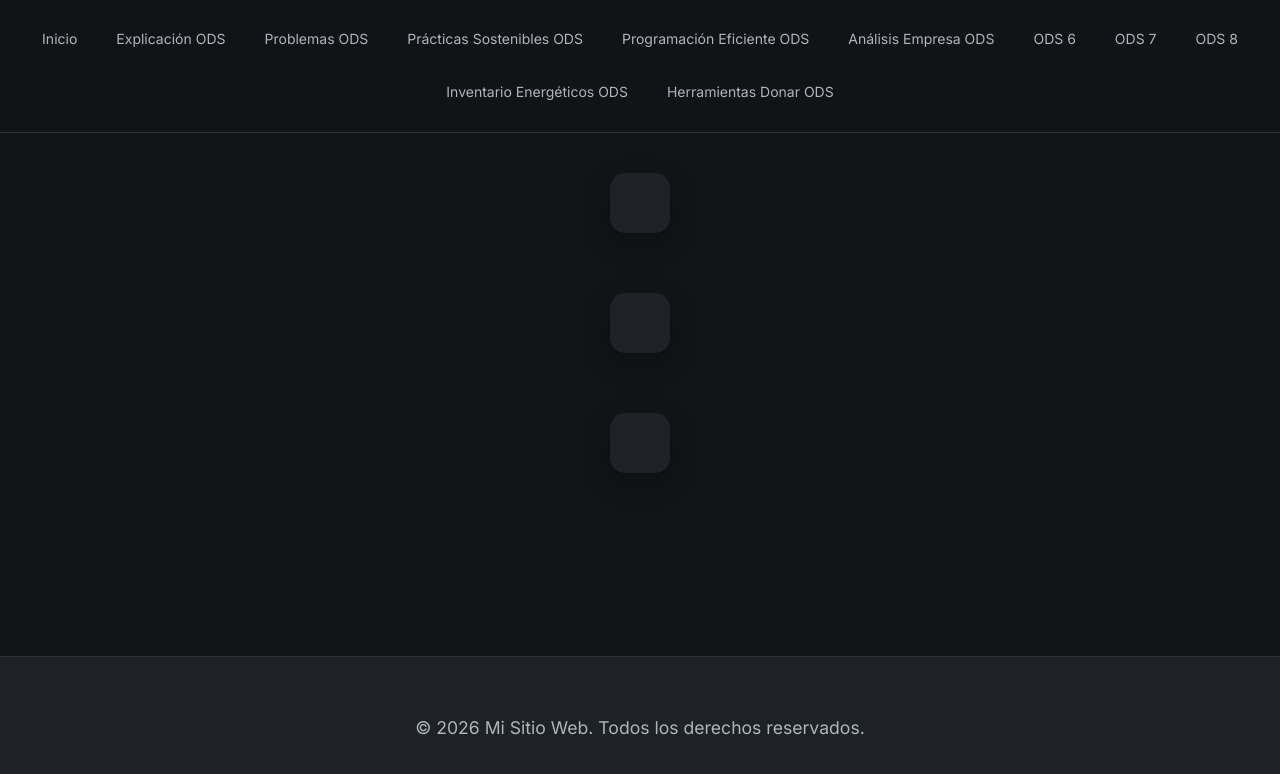
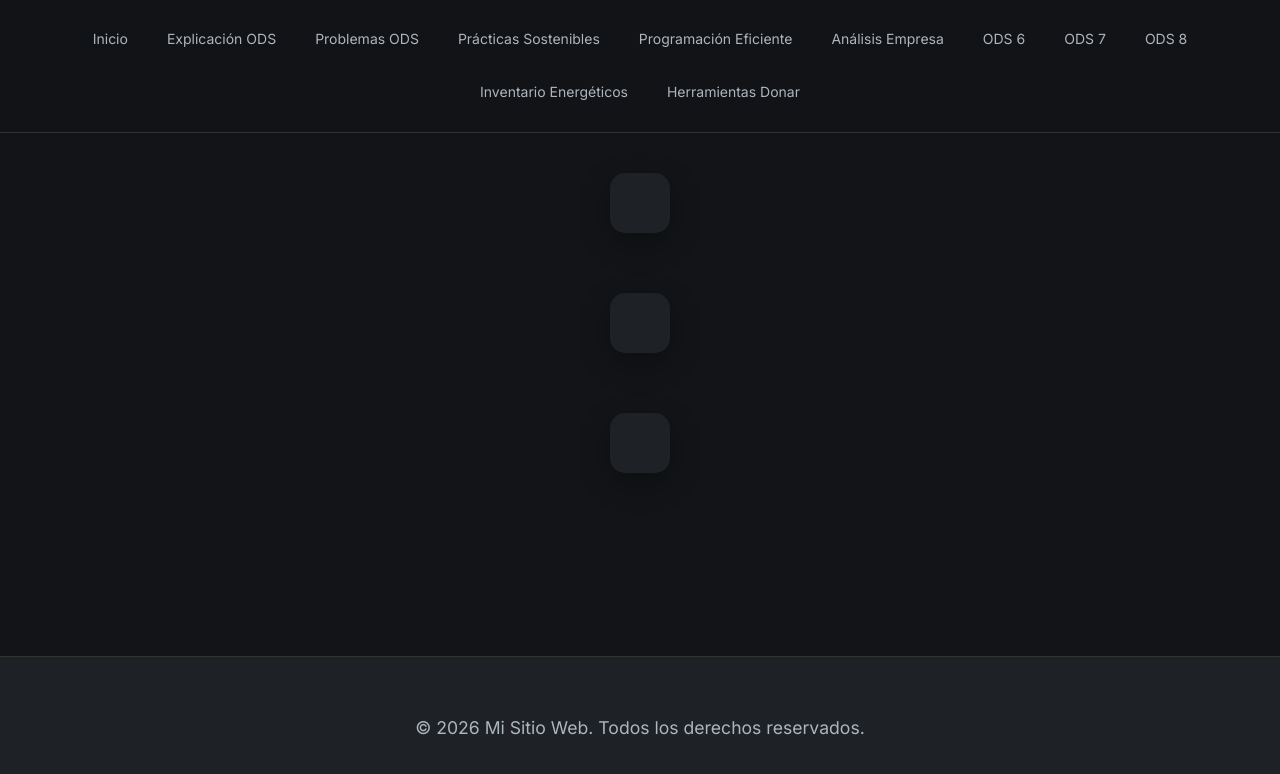
Before and after one commit to LukasCea/ODS, a website with bundled scripts: page public/pages/01-explicacionODS.html in a window 1280 px wide. Built offline with nearby package versions, Linux system fonts and the light colour scheme; no server answers.

Commit message:
feat: remove "ODS" suffix from navigation links for improved clarity and consistency

```diff
--- a/public/pages/01-explicacionODS.html
+++ b/public/pages/01-explicacionODS.html
@@ -13,14 +13,14 @@
             <a href="../index.html">Inicio</a>
             <a href="01-explicacionODS.html">Explicación ODS</a>
             <a href="02-problemasODS.html">Problemas ODS</a>
-            <a href="03-practicasSostenibles.html">Prácticas Sostenibles ODS</a>
-            <a href="04-programacionEficiente.html">Programación Eficiente ODS</a>
-            <a href="05-analisisEmpresa.html">Análisis Empresa ODS</a>
+            <a href="03-practicasSostenibles.html">Prácticas Sostenibles</a>
+            <a href="04-programacionEficiente.html">Programación Eficiente</a>
+            <a href="05-analisisEmpresa.html">Análisis Empresa</a>
             <a href="06-ODS6.html">ODS 6</a>
             <a href="07-ODS7.html">ODS 7</a>
             <a href="08-ODS8.html">ODS 8</a>
-            <a href="09-inventarioEnergeticos.html">Inventario Energéticos ODS</a>
-            <a href="10-herramientasDonar.html">Herramientas Donar ODS</a>
+            <a href="09-inventarioEnergeticos.html">Inventario Energéticos</a>
+            <a href="10-herramientasDonar.html">Herramientas Donar</a>
         </nav>
     </header>
     <main>
```
